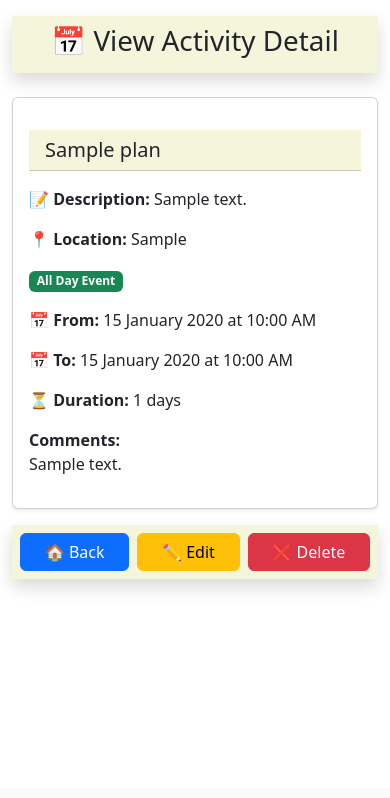
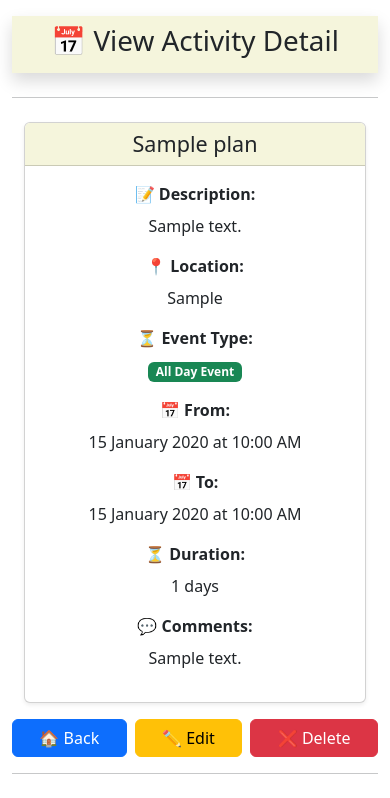
Before and after one commit to KeironTJ/BudgetApp, a Flask app: page /activity_details/1 in a window 390 px wide. Shown: the part 56-854 px from the top of the page. Before the commit the page ends 644 px from the top, so only its background shows below. Run offline with Flask 3, Linux system fonts and the light colour scheme; a user stored in the database is signed in; tables that the repository leaves empty hold one stand-in row (values such as "Sample post").

Commit message:
Refactor activity and meal detail views for improved layout and accessibility; enhance meal planner and activity planner displays with better card structures and responsive design.

```diff
--- a/app/templates/main/activity_details.html
+++ b/app/templates/main/activity_details.html
@@ -10,43 +10,73 @@
     </div>
 </div>
 
+<hr class="mb-4">
+
 
 <!-- View more details-->
-<div class="">
+<div class="container">
+    <div class="row justify-content-center">
+        <div class="col-12">
             <div class="card shadow-sm mb-3">
-        <div class="card-body">
+                <div class="card-header bg-beige text-center">
+                    <h4 class="mb-0">{{ activity.activity_title }}</h5>
+                </div>
 
-            <!-- HEADER CARD -->
-             <p>
-                <div class="card-header bg-beige">
-                    <h5 class="mb-0">{{ activity.activity_title }}</h5>
+                <div class="card-body text-center">
+                    <div class="mb-3">
+                        <label class="form-label fw-bold d-block">📝 Description:</label>
+                        <p class="card-text">
+                            {% if activity.activity_description %}
+                                {{ activity.activity_description }}
+                            {% else %}
+                                <span class="badge bg-secondary">No description available</span>
+                            {% endif %}
+                        </p>
                     </div>
+
+                    <div class="mb-3">
+                        <label class="form-label fw-bold d-block">📍 Location:</label>
+                        <p class="card-text">
+                            {% if activity.activity_location %}
+                                {{ activity.activity_location }}
+                            {% else %}
+                                <span class="badge bg-secondary">No location specified</span>
+                            {% endif %}
                         </p>
+                    </div>
 
-            <!--BODY CARD-->
-            <p><strong>📝 Description:</strong> {{ activity.activity_description }}</p>
-            <p><strong>📍 Location:</strong> {{ activity.activity_location }}</p>
-
-            <p><span class="badge bg-success">
+                    <div class="mb-3">
+                        <label class="form-label fw-bold d-block">⏳ Event Type:</label>
+                        <span class="badge bg-success">
                             {% if activity.activity_all_day_event %}
                                 All Day Event
                             {% else %}
                                 Timed Event
                             {% endif %}
-            </span></p>
-            <p><strong>📅 From:</strong> {{ activity.activity_start_date.strftime("%d %B %Y") }}
+                        </span>
+                    </div>
+
+                    <div class="mb-3">
+                        <label class="form-label fw-bold d-block">📅 From:</label>
+                        <p class="card-text">{{ activity.activity_start_date.strftime("%d %B %Y") }}
                             {% if activity.activity_start_time %}
                                 at {{ activity.activity_start_time.strftime("%I:%M %p") }}
                             {% endif %}
                         </p>
+                    </div>
 
-            <p><strong>📅 To:</strong> {{ activity.activity_end_date.strftime("%d %B %Y") }}
+                    <div class="mb-3">
+                        <label class="form-label fw-bold d-block">📅 To:</label>
+                        <p class="card-text">{{ activity.activity_end_date.strftime("%d %B %Y") }}
                             {% if activity.activity_end_time %}
                                 at {{ activity.activity_end_time.strftime("%I:%M %p") }}
                             {% endif %}
                         </p>
+                    </div>
 
-            <p><strong>⏳ Duration:</strong>
+                    <div class="mb-3">
+                        <label class="form-label fw-bold d-block">⏳ Duration:</label>
+                        <p class="card-text">
                             {% if activity.activity_all_day_event %}
                                 {{ (activity.activity_end_date - activity.activity_start_date).days + 1 }} days
                             {% elif activity.activity_start_time and activity.activity_end_time %}
@@ -54,25 +84,34 @@
                                 {% set end = activity.activity_end_date.replace(hour=activity.activity_end_time.hour, minute=activity.activity_end_time.minute) %}
                                 {% set duration = (end - start).total_seconds() %}
 
-                        {% if (duration // 86400)|int == 0 %}
-                            {% else %}
-                                {{ (duration // 86400)|int }} days
+                                {% if (duration // 86400) > 0 %}
+                                    {{ (duration // 86400) }} days
                                 {% endif %}
-
-                        {{ ((duration % 86400) // 3600)|int }} hours
-                        {{ ((duration % 3600) // 60)|int }} minutes
+                                {{ ((duration % 86400) // 3600) }} hours
+                                {{ ((duration % 3600) // 60) }} minutes
                             {% else %}
                                 No specific time set
                             {% endif %}
                         </p>
+                    </div>
 
-            <p><strong>Comments:</strong><br> {{ activity.activity_comments }}</p>
-
+                    <div class="mb-3">
+                        <label class="form-label fw-bold d-block">💬 Comments:</label>
+                        <p class="card-text">
+                            {% if activity.activity_comments %}
+                                {{ activity.activity_comments }}
+                            {% else %}
+                                <span class="badge bg-secondary">No comments available</span>
+                            {% endif %}
+                        </p>
+                    </div>
+                </div>
+            </div>
         </div>
     </div>
 </div>
 
-<div class = "p-2 shadow bg-beige text-center mb-4">
+<div class = "text-center">
     <div class="d-flex justify-content-between gap-2">
         <a href="{{ url_for('main.activityplanner') }}" class="btn btn-primary flex-grow-1">🏠 Back</a>
         <a href="#" class="btn btn-warning flex-grow-1" data-bs-toggle="modal" data-bs-target="#editActivityModal">✏️ Edit</a>
@@ -81,6 +120,8 @@
         </a>
     </div>
 </div>
+
+<hr class="mb-4">
 
 <!-- Edit Activity Modal -->
 <div class="modal fade" id="editActivityModal" tabindex="-1" aria-labelledby="editActivityModalLabel" aria-hidden="true">
--- a/app/templates/main/familychat.html
+++ b/app/templates/main/familychat.html
@@ -185,6 +185,8 @@
     </div>
 </div>
 
+<hr class="mb-4">
+
 <!-- Message Board Section -->
 <div id="messageBoardPage" class="p-2 shadow container text-center mb2">
     <!-- Messages Display -->
@@ -216,6 +218,7 @@
     </div>
     <br>
 
+
     <!-- Send Message Form -->
     <div id="messageFormContainer" class="mb-4">
         <form id="messageForm" class="d-flex">
```
Also changed, not shown: app/templates/main/activityplanner.html (+14 -13 lines), app/templates/main/index.html (+14 -10 lines), app/templates/main/meal_details.html (+25 -18 lines), app/templates/main/mealplanner.html (+10 -23 lines). Lines whose indentation alone changed are shown as unchanged.
